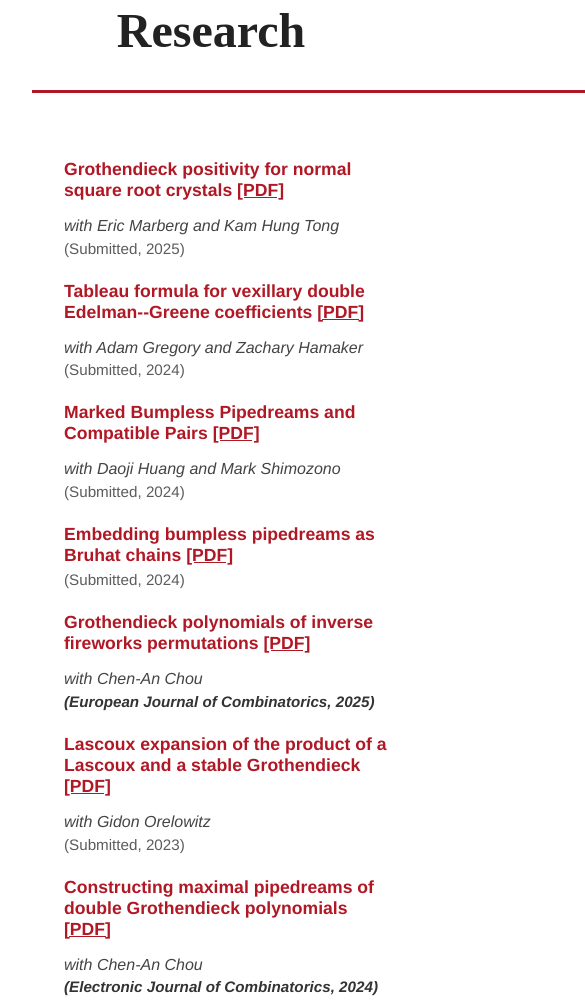
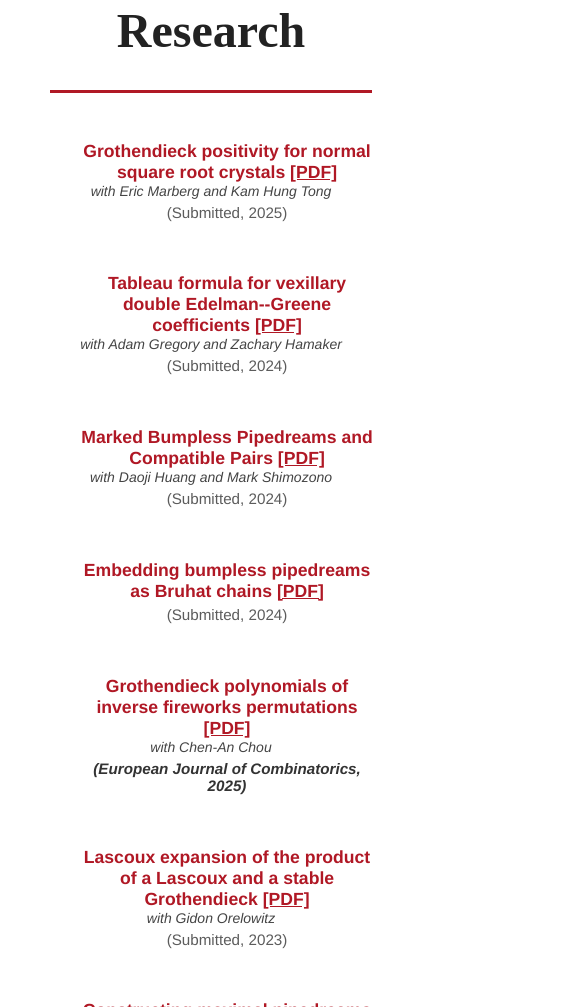
Before and after one commit to tianyi-math/tianyi-math.github.io, a plain HTML site: page index.html in a window 390 px wide. Shown: the part 993-2000 px from the top of the page, 585 px wide, since content can reach past the window. Drawn offline with Linux system fonts and the light colour scheme.

Commit message:
Draft 2.1

```diff
--- a/index.html
+++ b/index.html
@@ -170,8 +170,8 @@ cards.forEach(card => {
         <b>Grothendieck positivity for normal square root crystals</b>
         <a href="https://www.arxiv.org/abs/2501.16640" target="_blank">[PDF]</a>
       </div>
-      <span class="M_collaborator">with Eric Marberg and Kam Hung Tong</span>
     </div>
+    <div class="M_collaborator">with Eric Marberg and Kam Hung Tong</div>
     <div class="M_submitted">(Submitted, 2025)</div>
   </div>
 </li>
@@ -183,8 +183,8 @@ cards.forEach(card => {
         <b>Tableau formula for vexillary double Edelman--Greene coefficients</b>
         <a href="https://www.arxiv.org/abs/2412.20615" target="_blank">[PDF]</a>
       </div>
-      <span class="M_collaborator">with Adam Gregory and Zachary Hamaker</span>
     </div>
+      <div class="M_collaborator">with Adam Gregory and Zachary Hamaker</div>
     <div class="M_submitted">(Submitted, 2024)</div>
   </div>
 </li>
@@ -196,8 +196,8 @@ cards.forEach(card => {
         <b>Marked Bumpless Pipedreams and Compatible Pairs</b>
         <a href="https://www.arxiv.org/abs/2407.18160" target="_blank">[PDF]</a>
       </div>
-      <span class="M_collaborator">with Daoji Huang and Mark Shimozono</span>
     </div>
+    <div class="M_collaborator">with Daoji Huang and Mark Shimozono</div>
     <div class="M_submitted">(Submitted, 2024)</div>
   </div>
 </li>
@@ -221,8 +221,8 @@ cards.forEach(card => {
         <b>Grothendieck polynomials of inverse fireworks permutations</b>
         <a href="https://www.sciencedirect.com/science/article/pii/S019566982500040X" target="_blank">[PDF]</a>
       </div>
-      <span class="M_collaborator">with Chen-An Chou</span>
     </div>
+    <div class="M_collaborator">with Chen-An Chou</div>
     <div class="M_journal">(European Journal of Combinatorics, 2025)</div>
   </div>
 </li>
@@ -234,8 +234,9 @@ cards.forEach(card => {
         <b>Lascoux expansion of the product of a Lascoux and a stable Grothendieck</b>
         <a href="https://www.arxiv.org/abs/2312.01647" target="_blank">[PDF]</a>
       </div>
-      <span class="M_collaborator">with Gidon Orelowitz</span>
+
     </div>
+    <div class="M_collaborator">with Gidon Orelowitz</div>
     <div class="M_submitted">(Submitted, 2023)</div>
   </div>
 </li>
@@ -247,8 +248,8 @@ cards.forEach(card => {
         <b>Constructing maximal pipedreams of double Grothendieck polynomials</b>
         <a href="https://www.combinatorics.org/ojs/index.php/eljc/article/view/v31i3p15" target="_blank">[PDF]</a>
       </div>
-      <span class="M_collaborator">with Chen-An Chou</span>
     </div>
+    <div class="M_collaborator">with Chen-An Chou</div>
     <div class="M_journal">(Electronic Journal of Combinatorics, 2024)</div>
   </div>
 </li>
@@ -284,8 +285,8 @@ cards.forEach(card => {
         <b>Top-degree components of Grothendieck and Lascoux polynomials</b>
         <a href="https://alco.centre-mersenne.org/articles/10.5802/alco.326/" target="_blank">[PDF]</a>
       </div>
-      <span class="M_collaborator">with Jianping Pan</span>
     </div>
+    <div class="M_collaborator">with Jianping Pan</div>
     <div class="M_journal">(Algebraic Combinatorics, 2024)</div>
   </div>
 </li>
@@ -297,8 +298,8 @@ cards.forEach(card => {
         <b>A row analogue of Hecke column insertion</b>
         <a href="https://escholarship.org/uc/item/7069j7xd" target="_blank">[PDF]</a>
       </div>
-      <span class="M_collaborator">with Daoji Huang and Mark Shimozono</span>
     </div>
+    <div class="M_collaborator">with Daoji Huang and Mark Shimozono</div>
     <div class="M_journal">(Combinatorial Theory, 2024)</div>
   </div>
 </li>
@@ -310,8 +311,8 @@ cards.forEach(card => {
         <b>A bijection between K-Kohnert diagrams and reverse set-valued tableaux</b>
         <a href="https://www.combinatorics.org/ojs/index.php/eljc/article/view/v30i4p26" target="_blank">[PDF]</a>
       </div>
-      <span class="M_collaborator">with Jianping Pan</span>
     </div>
+    <div class="M_collaborator">with Jianping Pan</div>
     <div class="M_journal">(Electronic Journal of Combinatorics, 2023)</div>
   </div>
 </li>
@@ -335,8 +336,8 @@ cards.forEach(card => {
         <b>Grothendieck to Lascoux expansions</b>
         <a href="https://www.ams.org/tran/2023-376-07/S0002-9947-2023-08912-7/S0002-9947-2023-08912-7.pdf" target="_blank">[PDF]</a>
       </div>
-      <span class="M_collaborator">with Mark Shimozono</span>
     </div>
+    <div class="M_collaborator">with Mark Shimozono</div>
     <div class="M_journal">(Transactions of the American Mathematical Society, 2023)</div>
   </div>
 </li>
@@ -348,8 +349,8 @@ cards.forEach(card => {
         <b>Harmonic bases for generalized coinvariant algebras</b>
         <a href="https://www.combinatorics.org/ojs/index.php/eljc/article/view/v27i4p16" target="_blank">[PDF]</a>
       </div>
-      <span class="M_collaborator">with Brendon Rhoades and Zehong Zhao</span>
     </div>
+    <div class="M_collaborator">with Brendon Rhoades and Zehong Zhao</div>
     <div class="M_journal">(Electronic Journal of Combinatorics, 2020)</div>
   </div>
 </li>
--- a/style.css
+++ b/style.css
@@ -552,59 +552,101 @@ section#research {
 .desktop-only {
   display: block;
 }
-
-.desktop-only {
-  display: block;
-}
 .mobile-only {
   display: none;
 }
 
-/* 手机端切换显示 */
+/* Default: desktop version shows cards, hides plain text */
+.desktop-only {
+  display: block; /* Keep only one of these */
+}
+
+.mobile-only {
+  display: none;
+}
+
+/* Mobile specific styles */
 @media (max-width: 767px) {
-  .desktop-only {
-    display: none !important;
+  body {
+    font-size: 14px; /* Slightly smaller base font size for phones */
   }
 
-  .navbar {
-    display: none; /* Hide topic buttons on mobile */
-    opacity: 0; /* Ensure animation is reset when hidden */
+  .desktop-only {
+    display: none !important; /* This will now only apply to actual mobile sizes */
+  }
+
+  .topic-buttons {
+    display: none; /* Hide topic buttons on mobile, !important is removed for cleaner code */
+    opacity: 0;
     pointer-events: none;
   }
 
   .mobile-only {
-    display: inline;
+    display: block; /* Use block for list items to stack properly */
   }
 
-    .M_paper-list {
-      list-style: none;
-      padding: 30rem;
-      max-width: 800px;
-    }
+  /* Hero section adjustments for mobile */
+  .hero-content h1 {
+    font-size: 2.5rem; /* Smaller font for hero title */
+  }
+  .hero-content p {
+    font-size: 1.1rem; /* Smaller font for hero text */
+  }
+  #hero_underline,
+  .center-underline {
+    max-width: 90%; /* Responsive width for underlines */
+    width: auto; /* Allow auto width */
+  }
 
+  /* Navbar adjustments for mobile */
+  .navbar {
+    display: none;
+    opacity: 0;
+    pointer-events: none;
+  }
 
-    .M_paper-line {
-      display: flex;
-      justify-content: space-between;
-      align-items: baseline;
-      flex-wrap: wrap;
-      gap: 1rem; /* 增加两边元素之间的空隙 */
-    }
+  .nav-left {
+    flex-direction: column;
+    align-items: flex-start;
+    gap: 8px;
+    width: 100%;
+  }
 
-    .M_collaborator {
-      font-style: italic;
-      color: #444;
-      margin-left: 2rem;     /* 控制作者与标题之间的距离 */
-      margin-right: 2rem;  /* 作者离右侧边距的空隙 */
-      white-space: nowrap;   /* 防止换行 */
-    }
+  .nav-left .brand {
+    margin-right: 0;
+    margin-bottom: 5px; /* Space between brand and links */
+  }
 
+  .nav-left a {
+    font-size: 0.9rem;
+  }
+
+  /* Research section adjustments for mobile papers */
+  .M_paper-list {
+    list-style: none;
+    padding: 0 1rem; /* Reduced padding */
+    max-width: 100%; /* Ensure it takes full width */
+    margin: 0 auto; /* Center the list */
+  }
+
+  .M_paper-list li {
+    margin-bottom: 1rem; /* Reduced margin */
+    padding-bottom: 0.8rem;
+    max-width: 100%;
+  }
+
+  .M_paper-line {
+    flex-direction: column; /* Stack title and collaborators */
+    align-items: flex-start; /* Align text to the left */
+    gap: 0.2rem; /* Smaller gap for stacked items */
+  }
 
     .M_paper-title {
   font-weight: 600;
   color: #b01825;
   font-size: 1.1rem;
-        margin-left: 2rem;
+  margin-left: 2rem;
+        text-align: center;
     }
     .M_paper-title a {
       color: #b01825;
@@ -617,16 +659,42 @@ section#research {
       color: #333;
       font-weight: bold;
       font-style: italic;
+      text-align: center;
+    }
+    .M_collaborator {
+      font-style: italic;
+      color: #444;
+      margin-left: 2rem;     /* 控制作者与标题之间的距离 */
+      margin-right: 2rem;  /* 作者离右侧边距的空隙 */
+      white-space: nowrap;   /* 防止换行 */
+      text-align: center;
     }
   .M_submitted {
       margin-top: 0.3rem;
       font-size: 0.95rem;
       margin-left: 2rem;
       color: rgba(51, 51, 51, 0.8);
+      text-align: center;
    }
+
   .section-content {
     padding: 1rem;
     width: 100%;
     max-width: 100%;
   }
+
+  /* Talks section adjustments for mobile */
+  .talks-container {
+    padding: 0 1rem;
+  }
+
+  .talk-year {
+    font-size: 1.4rem;
+    padding-left: 8px; /* Slightly less padding */
+  }
+
+  .talk-list li {
+    font-size: 1rem; /* Smaller font for talk details */
+    padding-left: 1rem; /* Reduced padding */
+  }
 }
```
